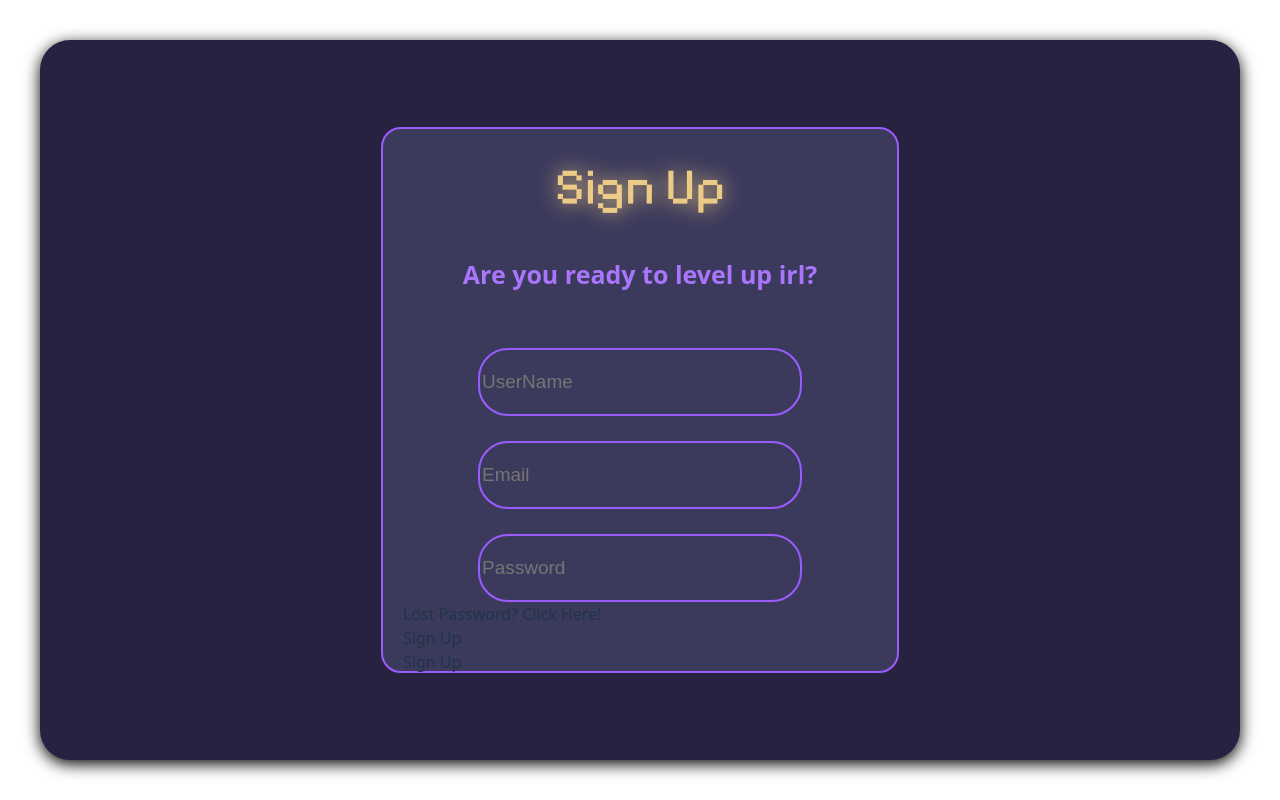
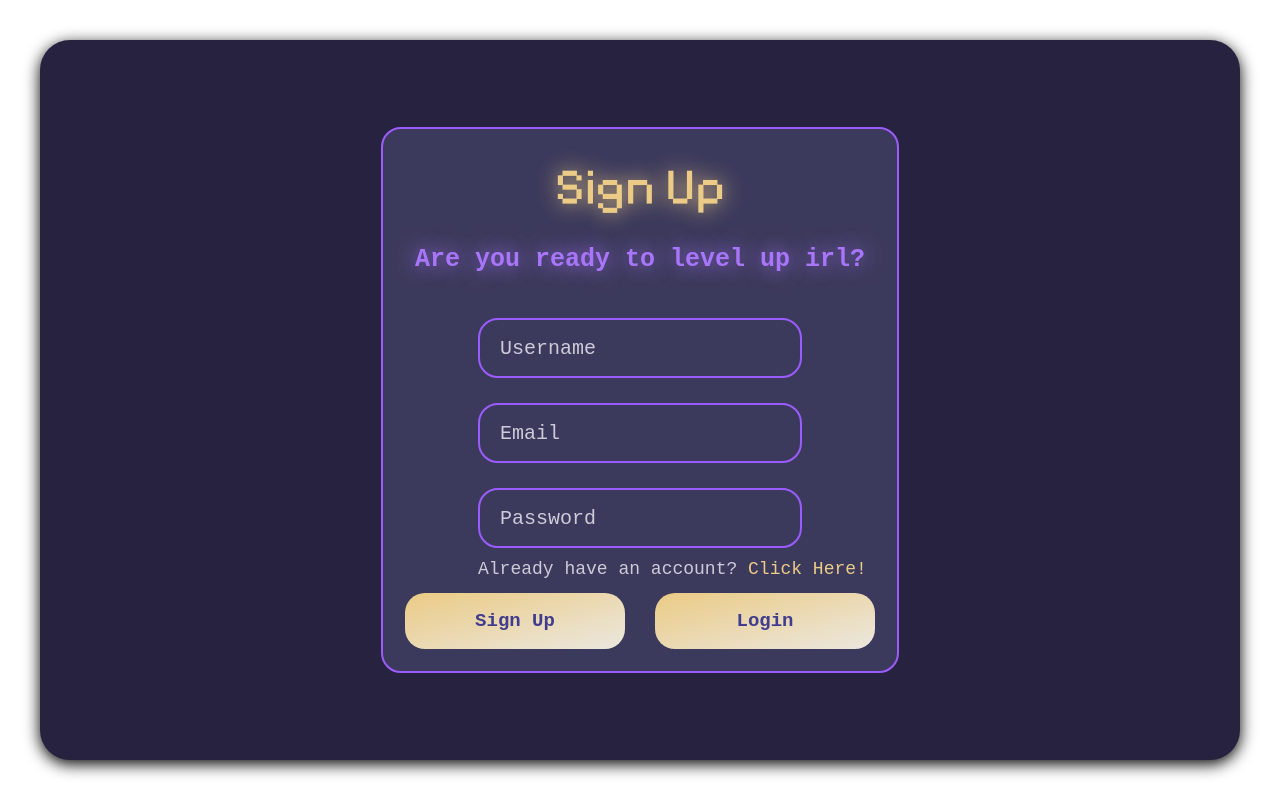
Before and after one commit to bridgettorres/Gnosity, a React (Vite) app in the folder frontend/gnosity/: page / in a window 1280 px wide. Built offline with nearby package versions, Linux system fonts and the light colour scheme; a web font is replaced by a local one.

Commit message:
fixed sign up page

```diff
--- a/frontend/gnosity/src/components/signup.jsx
+++ b/frontend/gnosity/src/components/signup.jsx
@@ -8,7 +8,7 @@ const LoginSignup = () => {
             <div className='subtext'>Are you ready to level up irl?</div>
             <div className='inputs'>
                 <div className='input'>
-                    <input type="text" placeholder='UserName' />
+                    <input type="text" placeholder='Username' />
                 </div>
                 <div className='input'>
                     <input type="email" placeholder='Email' />
@@ -17,11 +17,11 @@ const LoginSignup = () => {
                     <input type="password" placeholder='Password' />
                 </div>
             </div>
-            <div className="forgot-password">Lost Password? <span>Click Here!</span>
+            <div className="forgot-password">Already have an account? <span>Click Here!</span>
             </div>
             <div className='submit-container'>
                 <div className="submit">Sign Up</div>
-                <div className="submit">Sign Up</div>
+                <div className="submit">Login</div>
             </div>
         </div>
     )
--- a/frontend/gnosity/src/components/style/signup.css
+++ b/frontend/gnosity/src/components/style/signup.css
@@ -4,14 +4,16 @@
     align-items: center;
     gap: 9px;
     width: 100%;
-    margin-top: 30px;
+    margin-top: 15px;
     color: #a875fb;
+    text-shadow: 0 0 20px #a875fb;
     font-size: 25px;
     font-weight: 700;
+    font-family: 'JetBrainsMono', monospace;
 }
 
 .inputs {
-    margin-top: 55px;
+    margin-top: 40px;
     display: flex;
     flex-direction: column;
     gap: 25px;
@@ -22,10 +24,10 @@
     align-items: center;
     margin: auto;
     width: 40vh;
-    height: 8vh;
+    height: 7vh;
     background: #3C3A5C;
     border: 2px solid #9A5CFF;
-    border-radius: 30px;
+    border-radius: 20px;
 }
 
 .input input {
@@ -34,6 +36,48 @@
     background: transparent;
     border: none;
     outline: none;
-    color: #d41818;
+    color: #9A5CFF;
+    padding: 10px;
+    font-size: 20px;
+    font-family: 'JetBrainsMono', monospace;
+}
+
+::placeholder {
+    color: #CCCBD8;
+    padding: 10px;
+    font-family: 'JetBrainsMono', monospace;
+}
+
+.forgot-password {
+    padding-left: 75px;
+    margin-top: 8px;
+    color: #CCCBD8;
+    font-size: 18px;
+    font-family: 'JetBrainsMono', monospace;
+}
+
+.forgot-password span {
+    color: #EBCB85;
+    cursor: pointer;
+}
+
+.submit-container {
+    display: flex;
+    gap: 30px;
+    margin: 10px auto;
+}
+
+.submit {
+    display: flex;
+    justify-content: center;
+    align-items: center;
+    width: 220px;
+    height: 7vh;
+    color: #403d8e;
+    background-image: linear-gradient(to bottom right, #EBCB85, #EBE7DF);
+    border-radius: 20px;
     font-size: 19px;
+    font-weight: 700;
+    cursor: pointer;
+    font-family: 'JetBrainsMono', monospace;
 }
```
